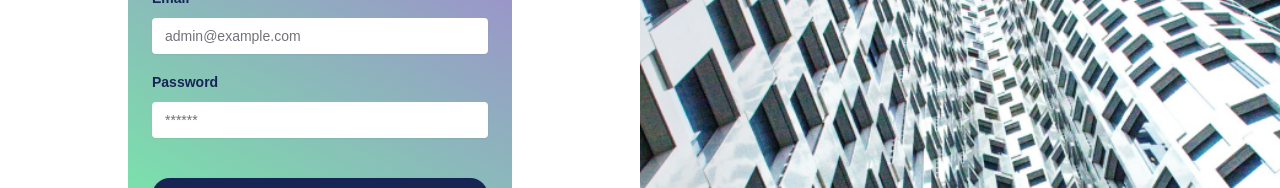
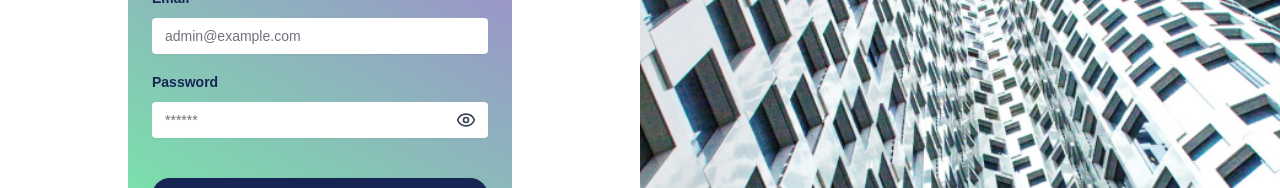
Before and after one commit to raizenway/parama-laga, a Next.js app: page /authentication in a window 1280 px wide. Shown: the part 359-547 px from the top of the page. Built offline with nearby package versions, Linux system fonts and the light colour scheme.

Commit message:
Update icon show password

```diff
--- a/src/app/components/form/login-form.tsx
+++ b/src/app/components/form/login-form.tsx
@@ -1,6 +1,8 @@
 import { Button } from "@/components/ui/button";
 import { Input } from "@/components/ui/input";
 import { Label } from "@/components/ui/label";
+import { Eye, EyeOff } from "lucide-react";
+import { useState } from "react";
 
 interface LoginFormProps {
     handleSubmit: (e: React.FormEvent<HTMLFormElement>) => void;
@@ -13,6 +15,8 @@ interface LoginFormProps {
   }
 
 export default function({ handleSubmit, email, setEmail, password, setPassword, isLoading, error }: LoginFormProps) {
+    const [showPassword, setShowPassword] = useState(false);
+
     return (
       <>
         <div className="mb-5 flex flex-col items-center">
@@ -33,18 +37,25 @@ export default function({ handleSubmit, email, setEmail, password, setPassword,
               disabled={isLoading}
             />
           </div>
-          <div>
+          <div className="relative">
             <Label className="font-bold text-blue-950" htmlFor="password">Password</Label>
             <Input
               name="password"
               className="mt-2 mb-4 border-transparent bg-white rounded-sm text-black"
-              type="password"
+              type={showPassword ? "text" : "password"}
               id="password"
               value={password}
               onChange={(e) => setPassword(e.target.value)}
               placeholder="******"
               disabled={isLoading}
             />
+            <button
+              type="button"
+              className="absolute right-3 top-10 text-gray-700"
+              onClick={() => setShowPassword(!showPassword)}
+            >
+              {showPassword ? <EyeOff size={20}/> : <Eye size={20}/>}
+            </button>
           </div>
           {error && (
             <div className="bg-red-50 border border-red-200 text-red-700 px-4 py-2 rounded mb-4">
```
